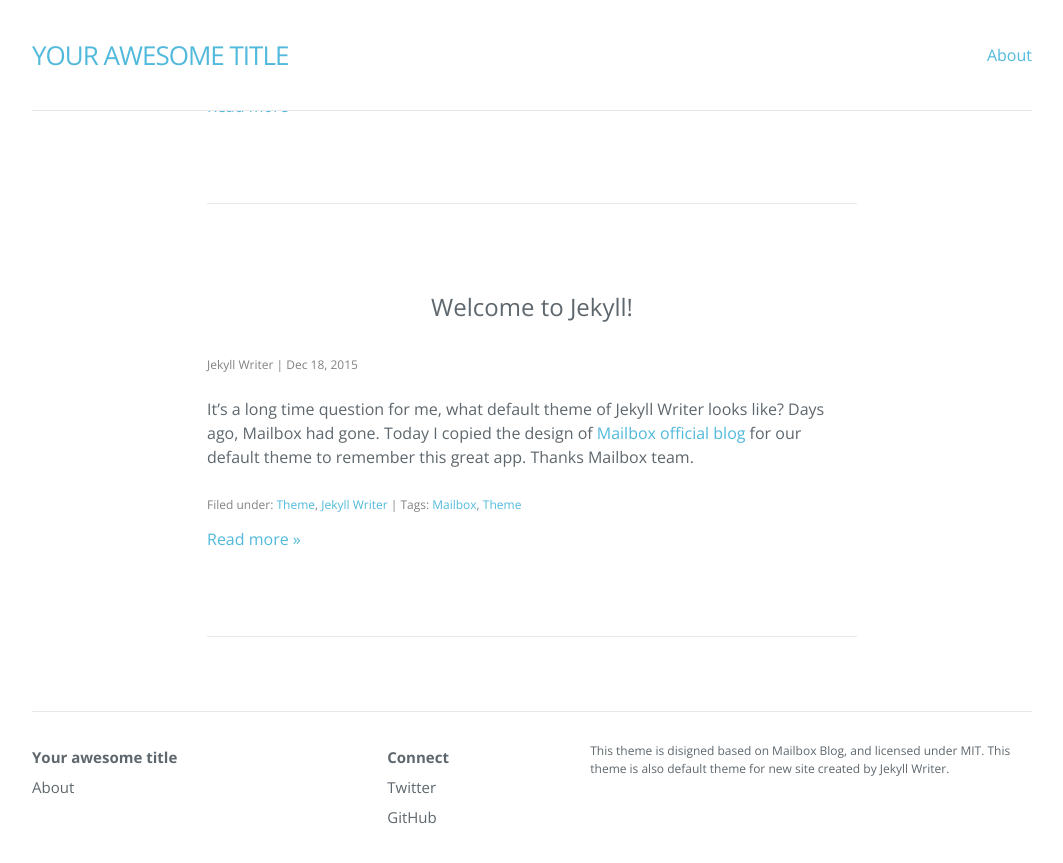
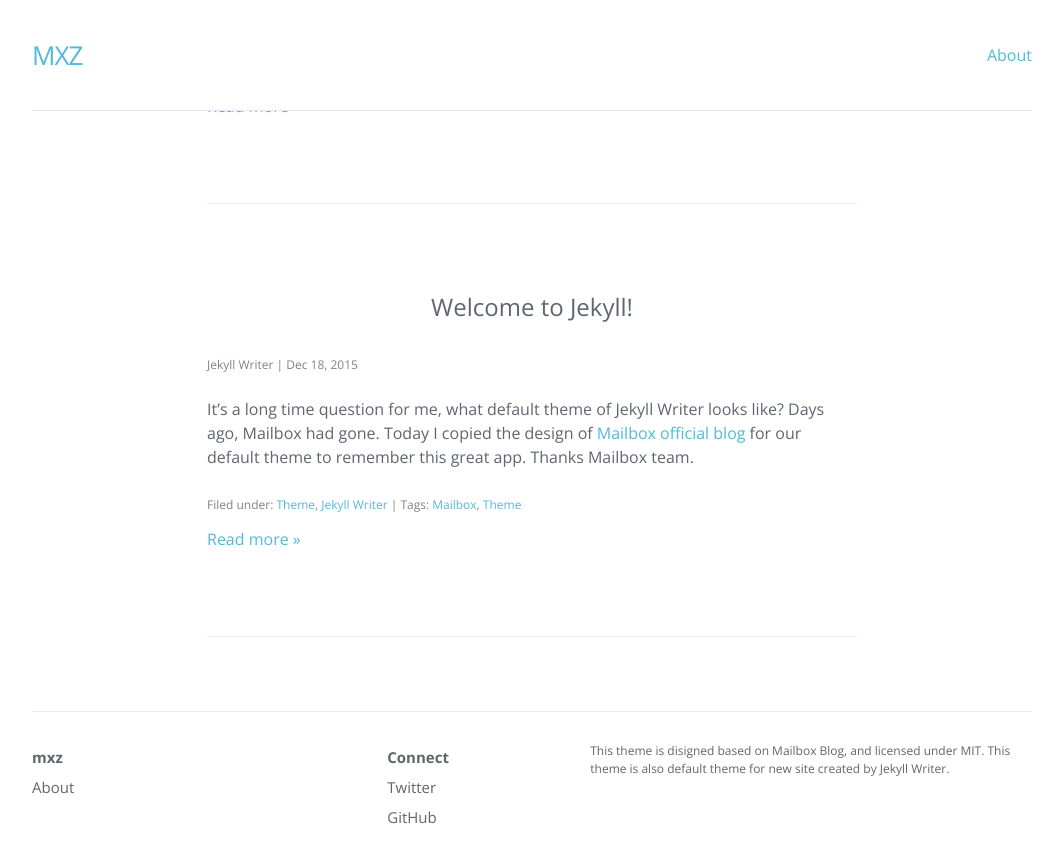
Before and after one commit to MaXiangzhao/blog, a Jekyll site: the page built from index.html, in a window 1280 px wide and 900 px high, scrolled down 818 px. Shown: the top 863 px of the window, without its empty margins (108-1171 px from the left). Built offline with Jekyll 4.4.1, drawn with Linux system fonts in a browser that asks for light colours; nearby versions of some CDN libraries; the list of posts is cut into pages by our own code.

Commit message:
Set theme

```diff
--- a/_config.yml
+++ b/_config.yml
@@ -1,5 +1,5 @@
 # Created by Jekyll Writer
-title: Your awesome title
+title: mxz
 author: Jekyll Writer
 description: >
   This theme is disigned based on Mailbox Blog, and licensed under MIT. This
```
